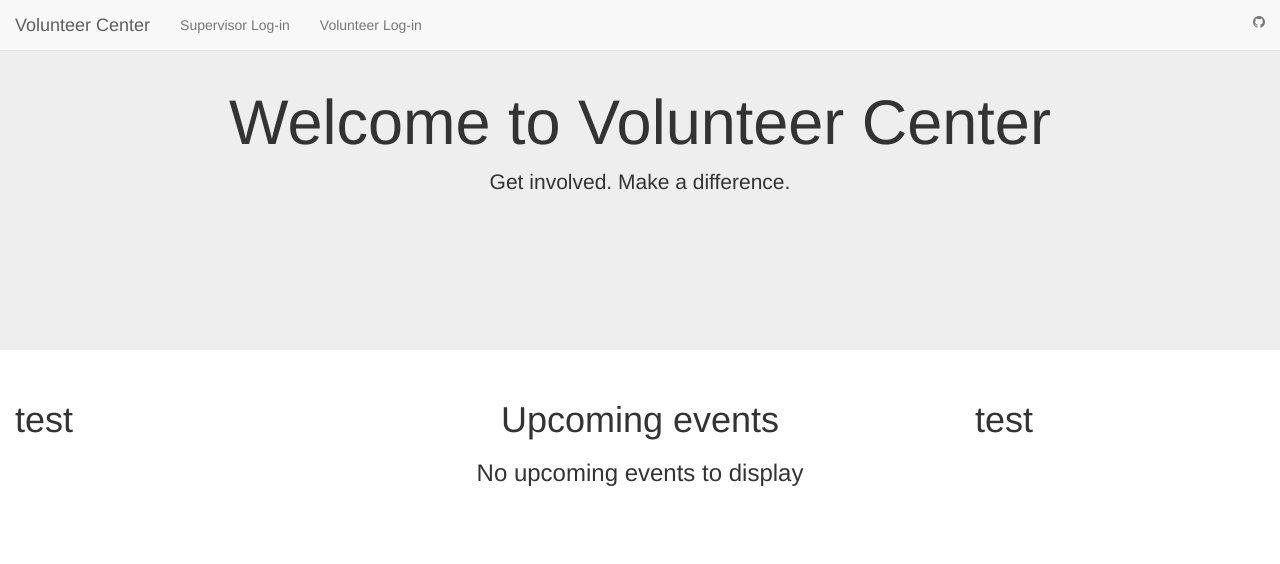
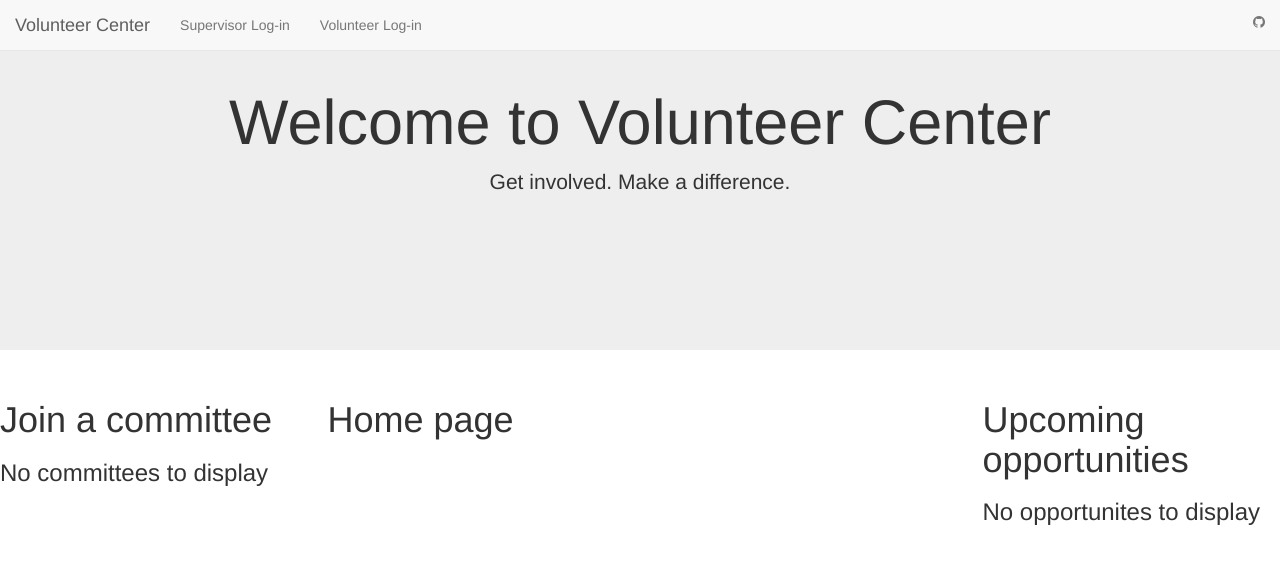
Before and after one commit to k-giardchase/volunteer_management, a PHP site: template views/index.twig in a window 1280 px wide. Shown: the top 564 px of the page. Run offline with PHP 8.4, Linux system fonts and the light colour scheme; the template is opened without the code that fills it, so the values that code supplies are empty; some libraries are stand-ins or nearby versions.

Commit message:
Add committees div to index.twig

```diff
--- a/app/app.php
+++ b/app/app.php
@@ -18,7 +18,7 @@
     Request::enableHttpMethodParameterOverride();
 
     $app->get("/", function() use ($app) {
-        return $app['twig']->render('index.twig', array('events' => Event::getAll()));
+        return $app['twig']->render('index.twig', array('events' => Event::getAll(), 'committees' => Committee::getAll()));
     });
 
     return $app;
--- a/views/index.twig
+++ b/views/index.twig
@@ -38,14 +38,25 @@
        </div>
    </header>
    <section>
+      <div class='row'>
        <div class="col-md-3">
-           <h1>test</h1>
+           <h1>Join a committee</h1>
+           {% if committees is not empty %}
+                {% for committee in committees %}
+                    <li>{{ committee.getCommitteeName }}</li>
+                {% endfor %}
+            {% else %}
+                <h3>No committees to display</h3>
+           {% endif %}
        </div>
-       <div class="col-md-6 text-center">
-           <h1>Upcoming events</h1>
+       <div class="col-md-6">
+           <h1>Home page</h1>
+       </div>
+       <div class="col-md-3">
+           <h1>Upcoming opportunities</h1>
            {% if events is not empty %}
                {% for event in events %}
-               <dl class='dl-horizontal text-justify'>
+               <dl class='dl-horizontal'>
                    <dt>Name</dt>
                    <dd>{{ event.getEventName }}</dd>
                    <dt>Date</dt>
@@ -57,12 +68,10 @@
                </dl>
                {% endfor %}
            {% else %}
-                <h3>No upcoming events to display</h3>
+                <h3>No opportunites to display</h3>
            {% endif %}
        </div>
-       <div class="col-md-3">
-           <h1>test</h1>
-       </div>
+   </div>
    </section>
 </body>
 </html>
--- a/web/css/styles.css
+++ b/web/css/styles.css
@@ -7,3 +7,18 @@ HEADER
 .jumbotron {
     height: 350px;
 }
+
+/*
+***************************
+SECTION
+***************************
+*/
+.dl-horizontal dt
+{
+    text-align: left;
+}
+
+.dl-horizontal dd
+{
+    text-align: left;
+}
```
